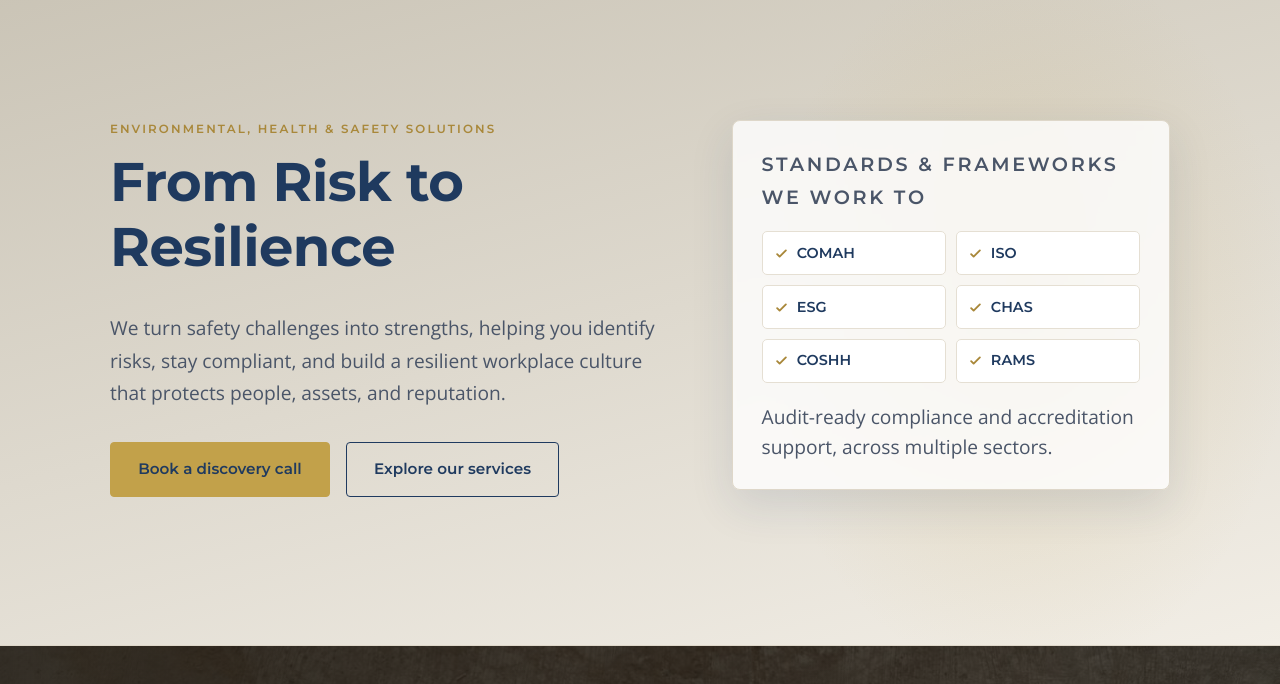
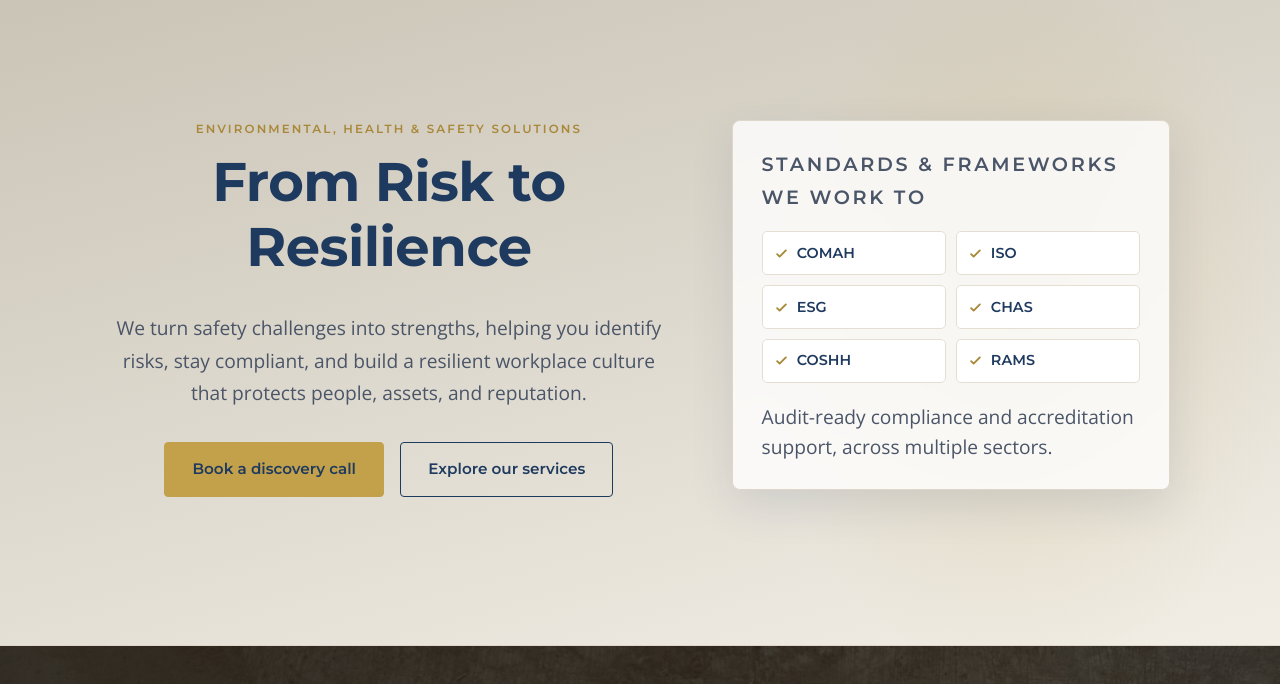
Before and after one commit to kiya2003/dunnett-group, a plain HTML site: page index.html in a window 1280 px wide. Shown: the part 116-800 px from the top of the page. Drawn offline with nearby package versions, Linux system fonts and the light colour scheme.

Commit message:
Center-align hero copy block

```diff
--- a/styles.css
+++ b/styles.css
@@ -188,6 +188,9 @@ section { padding: clamp(3.5rem, 8vw, 6rem) 0; }
 
 /* hero two-column with credentials card */
 .hero-grid { display: grid; grid-template-columns: 1.12fr .88fr; gap: clamp(2rem,5vw,4rem); align-items: center; }
+.hero-copy { text-align: center; }
+.hero-copy h1, .hero-copy p { margin-left: auto; margin-right: auto; }
+.hero-copy .actions { justify-content: center; }
 .hero-card {
   background: rgba(255,255,255,.8);
   border: 1px solid var(--sand-line);
```
